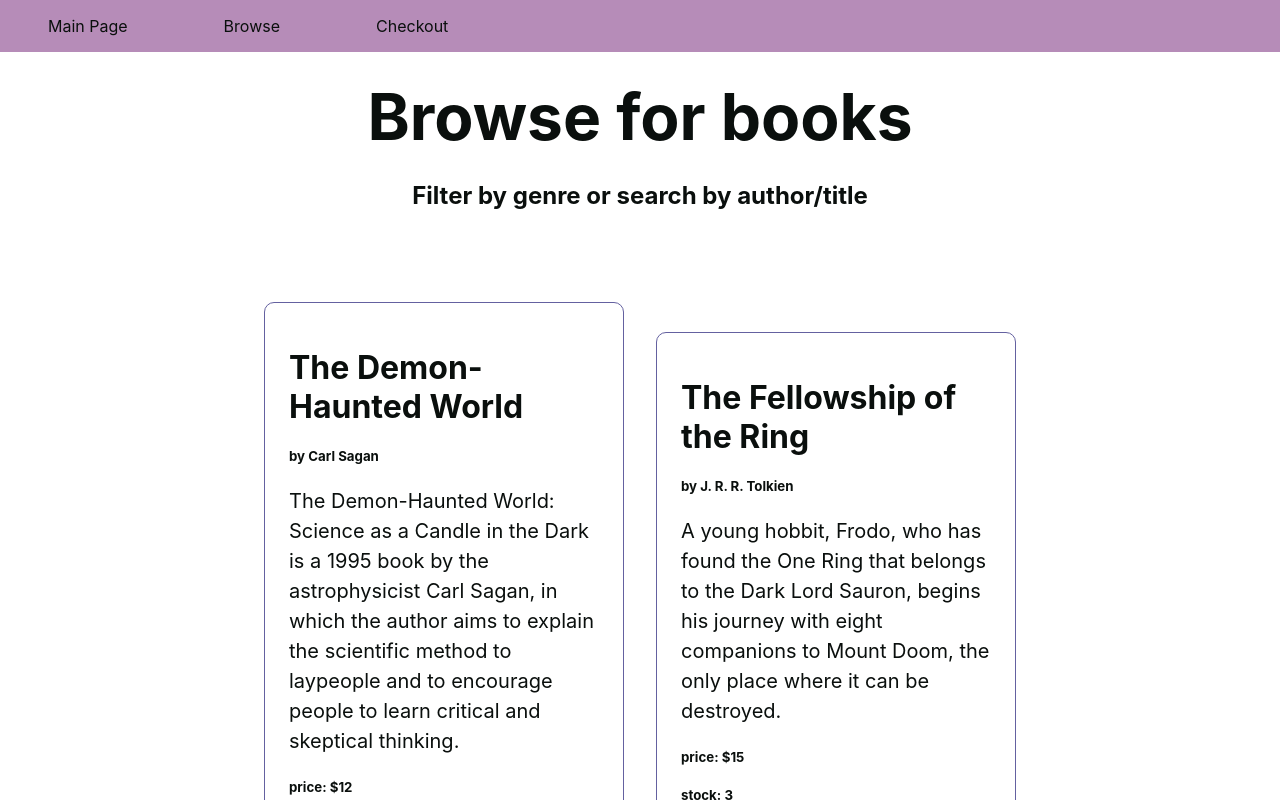
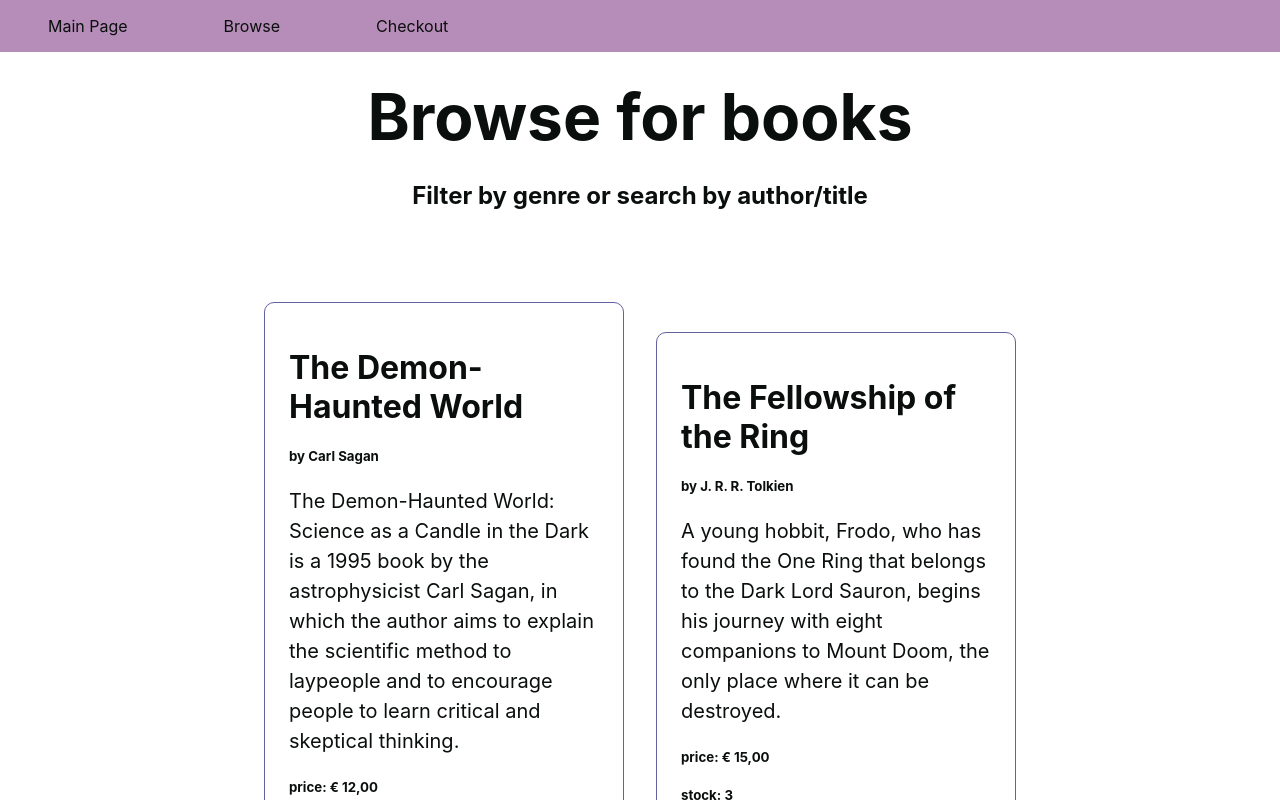
Before and after one commit to nmegrant/book-app, a Next.js app: page /browse in a window 1280 px wide. Shown: the top 800 px of the page. Built offline with nearby package versions, Linux system fonts and the light colour scheme.

Commit message:
Format prices

```diff
--- a/components/bookCard.js
+++ b/components/bookCard.js
@@ -19,7 +19,13 @@ export default function BookCard({
           <h1>{title}</h1>
           <h5>by {author}</h5>
           <p>{description}</p>
-          <h5>price: ${price}</h5>
+          <h5>
+            price:{" "}
+            {new Intl.NumberFormat("nl-NL", {
+              style: "currency",
+              currency: "EUR",
+            }).format(book.price)}
+          </h5>
           <h5>stock: {stock}</h5>
           <h5>rating: {rating}/5</h5>
         </div>
--- a/styles/Home.module.css
+++ b/styles/Home.module.css
@@ -112,6 +112,7 @@
   border: 1px solid rgb(100, 97, 160);
   border-radius: 10px;
   transition: color 0.55s ease, border-color 0.55s ease;
+  cursor: pointer;
 }
 
 .card:hover,
```
Also changed, not shown: components/CheckoutItem.js (+8 -2 lines), pages/browse/[bookId].js (+6 -1 lines).
